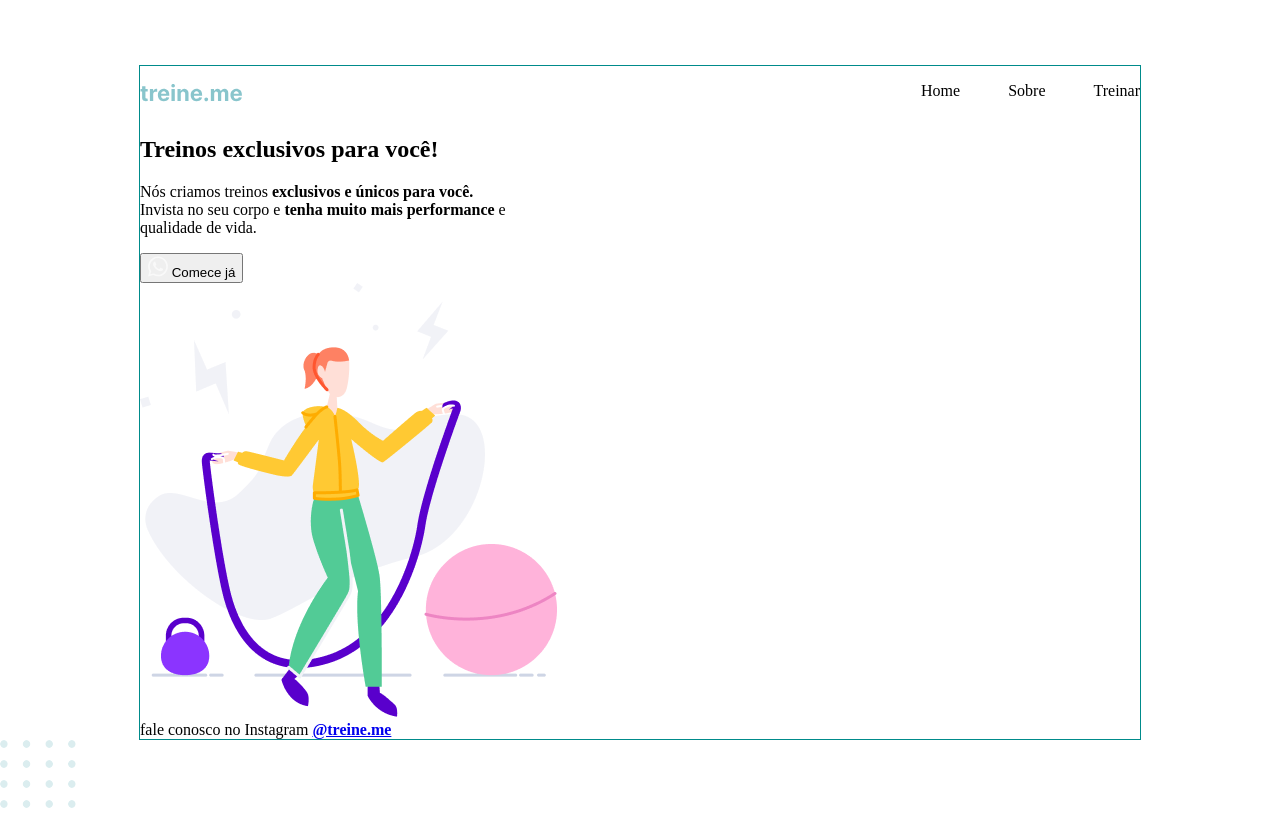
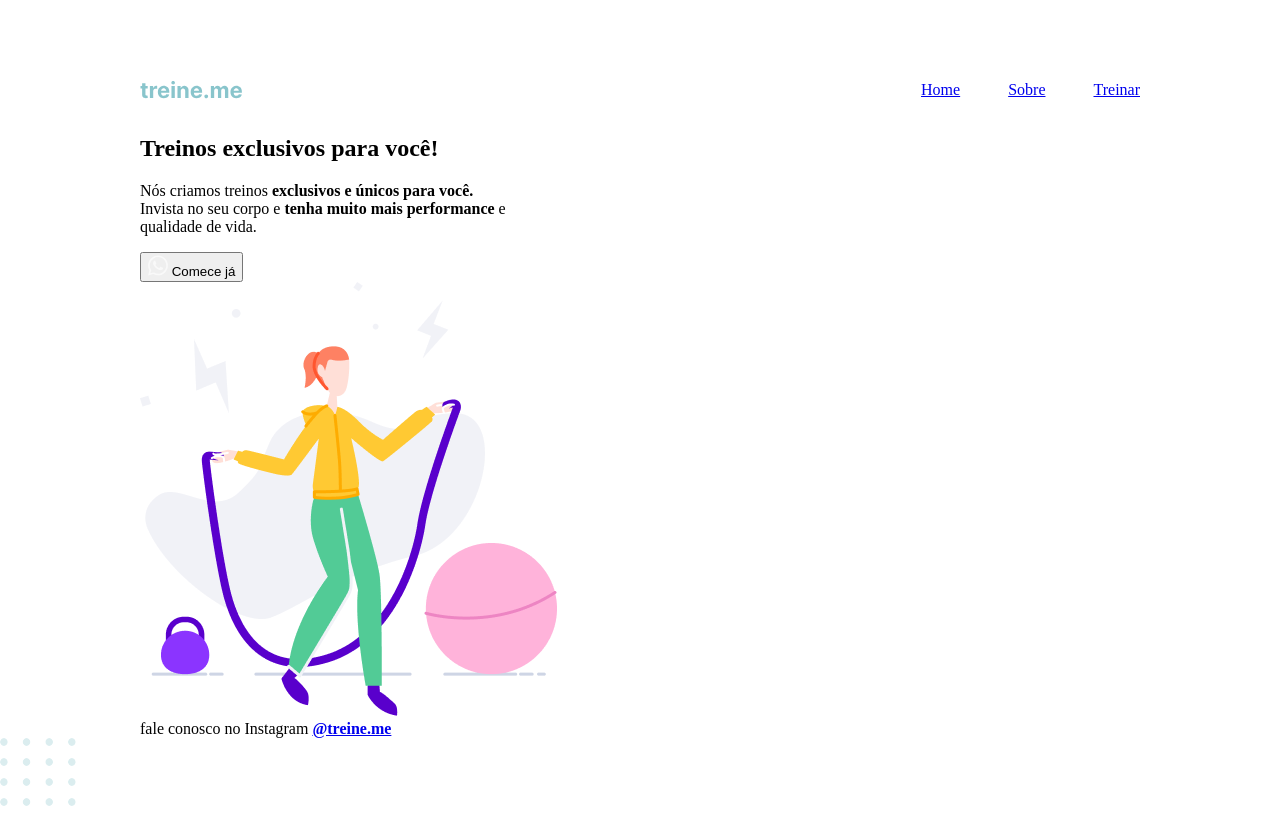
Before and after one commit to CaioAlves10/explorer-stage-02-treine.me, a plain HTML site: page index.html in a window 1280 px wide. Drawn offline with Linux system fonts and the light colour scheme.

Commit message:
refactor: ajustes no nav

```diff
--- a/index.html
+++ b/index.html
@@ -11,16 +11,16 @@
 
 <body>
   <div id="page">
-    <header>
-      <img src="images/logo.svg" alt="Treine.me">
-      <nav>
-        <ul>
-          <li>Home</li>
-          <li>Sobre</li>
-          <li>Treinar</li>
-        </ul>
-      </nav>
-    </header>
+    <nav>
+      <a href="#">
+        <img src="images/logo.svg" alt="Treine.me">
+      </a>
+      <ul>
+        <li><a href="#">Home</a></li>
+        <li><a href="#">Sobre</a></li>
+        <li><a href="#">Treinar</a></li>
+      </ul>
+    </nav>
 
     <main>
       <section class="content">
@@ -35,10 +35,9 @@
         </button>
       </section>
 
-      <img src="images/img.png" alt="Mulher branca, com blusa amarela,
-      calça verde e sapatos roxos, pulando uma corda roxa. Ela está
-      no centro da imagem, no seu lado esquerdo há um peso roxo e na sua direita
-      há uma grande bola rosa">
+      <img src="images/img.png" alt="Mulher branca com blusa amarela,
+      calça verde e sapatos roxos pulando uma corda roxa na academia,
+      imagem localizada no centro da tela">
     </main>
 
     <footer>
--- a/style.css
+++ b/style.css
@@ -6,12 +6,12 @@ body {
 #page {
   width: 1000px;
   margin: 65px auto 0;
-  border: 1px solid darkcyan;
 }
 
-header {
+nav {
   display: flex;
   justify-content: space-between;
+  align-items: center;
 }
 
 nav ul {
```
